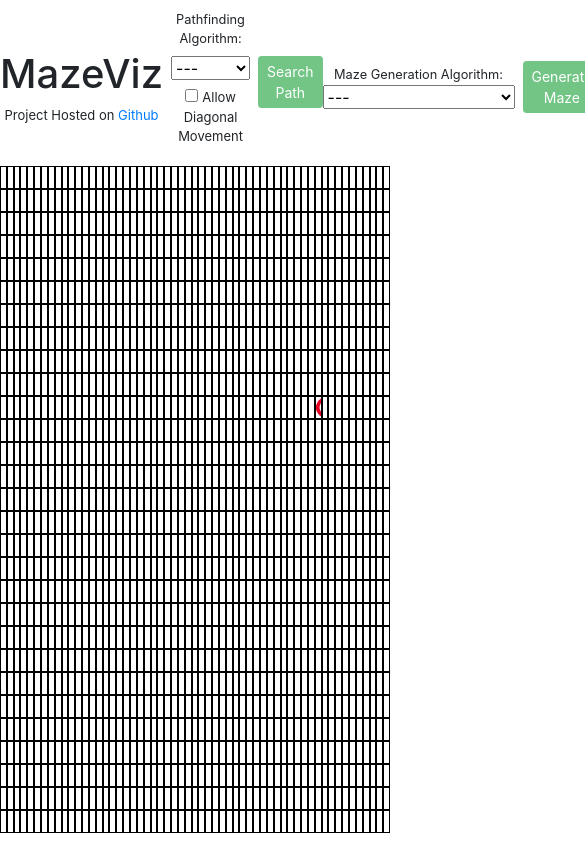
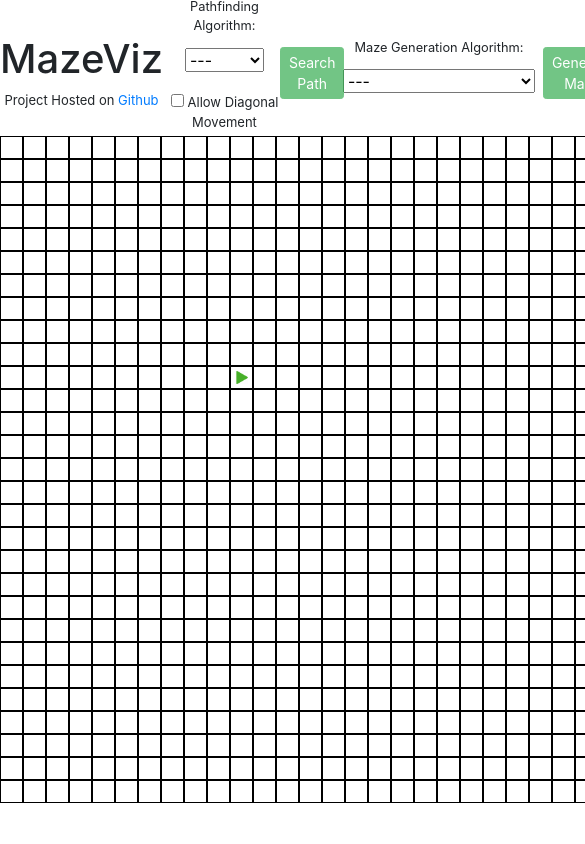
Before and after one commit to BenjaminTu/mazeviz, a React (Create React App) app: page / in a window 390 px wide. Shown: the top 844 px of the page, 585 px wide, since content can reach past the window. Built offline with nearby package versions, Linux system fonts and the light colour scheme.

Commit message:
fix mobile view better

```diff
--- a/src/Viz/Viz.css
+++ b/src/Viz/Viz.css
@@ -1,10 +1,11 @@
 .grid {
   margin-top: 1px;
-  margin-bottom: 1px;
-  height: 100%;
-  width: 100%;
+  margin-bottom: 5px;
+  width: fit-content;
   overflow: hidden;
-  justify-content: center;
+  justify-self: center;
+  align-items: center;
+  display: inline-block;
 }
 
 .hide {
@@ -20,11 +21,14 @@
 
 .panel {
   display: grid;
+  /* grid-template-columns: 14% 23% 23% 7% 10% 10% 13%; */
   grid-template-columns: 0.7fr 1.2fr 1.2fr 0.3fr 0.5fr 0.5fr 0.7fr;
-  grid-template-rows: 1fr;
+  grid-template-rows: 100%;
   grid-column-gap: 0px;
   grid-row-gap: 0px;
   align-items: center;
+  width: fit-content;
+  overflow: visible;
 }
 
 .title {
@@ -36,8 +40,8 @@
   grid-area: 1 / 2 / 2 / 3;
   justify-self: center;
   display: grid;
-  grid-template-columns: 1.2fr 0.8fr;
-  grid-template-rows: 0.3fr 0.75fr 0.25fr;
+  grid-template-columns: 70% 30%;
+  grid-template-rows: 10% 60% 30%;
   grid-column-gap: 0px;
   grid-row-gap: 0px;
   align-items: center;
@@ -66,8 +70,8 @@
   grid-area: 1 / 3 / 2 / 4;
   justify-self: center;
   display: grid;
-  grid-template-columns: 1.2fr 0.8fr;
-  grid-template-rows: 0.3fr 0.75fr;
+  grid-template-columns: 70% 30%;
+  grid-template-rows: 25% 75%;
   grid-column-gap: 0px;
   grid-row-gap: 0px;
   align-items: center;
--- a/src/Viz/Viz.jsx
+++ b/src/Viz/Viz.jsx
@@ -535,7 +535,7 @@ export default class Viz extends Component {
 
             <button
               id="path-button"
-              className="btn btn-sm btn-success rt"
+              className="btn btn-sm btn-success m-2 rt"
               onClick={() => this.animateSearch()}
             >
               Search Path
@@ -545,7 +545,7 @@ export default class Viz extends Component {
           <div className="right">
             <button
               id="clear-button"
-              className="btn btn btn-primary d-block"
+              className="btn btn btn-primary d-block m-2"
               onClick={() => this.clearBoard()}
             >
               Clear Board
@@ -571,7 +571,7 @@ export default class Viz extends Component {
 
             <button
               id="maze-button"
-              className="btn btn-sm btn-success ml-2 rtrt"
+              className="btn btn-sm btn-success m-2 rtrt"
               onClick={() => this.generateMaze()}
             >
               Generate Maze
@@ -580,7 +580,7 @@ export default class Viz extends Component {
 
           <div className="knob">
             <small>Speed:</small>
-            <select className="lt" onChange={(e) => this.setAnimationSpeed(e)}>
+            <select className="m-2 lt" onChange={(e) => this.setAnimationSpeed(e)}>
               {Object.keys(ANIMATION_SPEED).map((option, index) => (
                 <option key={index} value={option} selected={option === "1x"}>
                   {option}
@@ -590,7 +590,7 @@ export default class Viz extends Component {
           </div>
 
           <div className="stats">
-            <small className="show">Algorithm Stats:</small>
+            <small className="show m-2">Algorithm Stats:</small>
             <div className="stats-panel">
               <small id="length" className="h6 hide">
                 path length: {pathLength.toFixed(2)} unit
@@ -606,7 +606,7 @@ export default class Viz extends Component {
         <div className="flex-container grid">
           {grid.map((row, rowIdx) => {
             return (
-              <div key={rowIdx} className="flex-nowrap d-flex flex-row justify-content-center overflow-hidden">
+              <div key={rowIdx} className="flex-nowrap d-flex justify-content-center overflow-hidden">
                   {row.map((node, nodeIdx) => {
                     const { row, col, nodeType } = node;
                     return (
```
